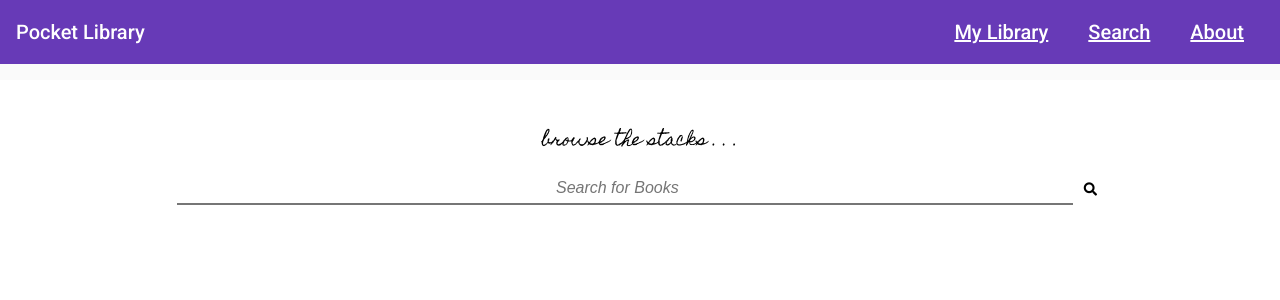
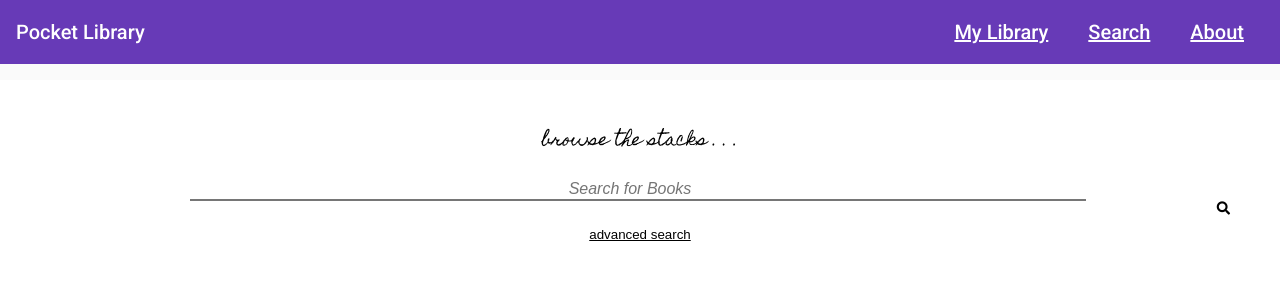
Before and after one commit to VenusCW/BookApp, an Angular app: page /search in a window 1280 px wide. Shown: the top 300 px of the page. Built offline with nearby package versions, Linux system fonts and the light colour scheme.

Commit message:
advanced search and my-library styling

```diff
--- a/src/app/app.module.ts
+++ b/src/app/app.module.ts
@@ -53,6 +53,7 @@ import { AboutComponent } from './about/about.component';
     MatListModule,
     MatFormFieldModule,
     MatCardModule,
+    MatListModule
   ],
   providers: [BooksService],
   bootstrap: [AppComponent],
--- a/src/app/books.service.ts
+++ b/src/app/books.service.ts
@@ -22,15 +22,17 @@ export class BooksService {
   public author: string = '';
   public category: string = '';
 
+
   constructor(private http: HttpClient) {}
+
 
   //search by string only, add maxReturn
   // authors: string, subject: string ; + '&maxResults=30' --> took these out to test returned results
-  getBooks(search: string) {
+  getBooks(search: string, author: string) {
     console.log(search);
     {
       const requestUrl =
-        this.url + '?q=' + search + '&orderBy=newest' + '&key=' + this.key;
+        this.url + '?q=' + search + 'inauthor:' + author + '&orderBy=relevance' + '&key=' + this.key;
 
       this.http.get(requestUrl).subscribe(
         (response: any) => {
--- a/src/app/existing-library/existing-library.component.html
+++ b/src/app/existing-library/existing-library.component.html
@@ -1,10 +1,15 @@
-
-<app-library-form></app-library-form>
+<app-main-nav></app-main-nav>
 
 <p>Existing Library</p>
 
-<div *ngFor='let library of library.books'>
-    <p> {{ library.title }} </p>
-    <p> {{ library.author }}</p>
-
-</div>
+<mat-list>
+  <div mat-subheader class="booksList">My Books</div>
+  <mat-list-item *ngFor="let library of library.books">
+    <mat-icon mat-list-icon>book</mat-icon>
+    <div mat-line>{{ library.title }}</div>
+    <div mat-line>{{ library.author }}</div>
+    <div mat-line>{{ library.status }}</div>
+  </mat-list-item>
+</mat-list>
+<mat-divider></mat-divider>
+<app-library-form></app-library-form>
--- a/src/app/search/search.component.css
+++ b/src/app/search/search.component.css
@@ -1,5 +1,8 @@
 * {
   box-sizing: border-box;
+}
+.hidden {
+  display: none;
 }
 body.background {
   margin: 0%;
@@ -19,11 +22,12 @@ body.background {
   padding-top: 10px;
   background: white;
 }
-
 .filter {
   display: flex;
-  flex-direction: row;
+  flex-direction: column;
   justify-content: center;
+  align-items: center;
+  padding-top: 15px;
   height: 4vh;
 }
 .search {
@@ -35,23 +39,41 @@ body.background {
   text-align: center;
   font-style: italic;
   font-size: medium;
-  padding: none;
+  padding-top: 30px;
 }
 .getBooks {
   border: none;
   background-color: white;
   text-decoration: none;
+  display: flex;
+  flex-direction: row;
+  align-self: flex-end;
+  padding-right: 50px;
+  padding-top: none;
+}
+.advanced-search {
+  display: flex;
+  padding-top: 10px;
+}
+.adv-btn {
+  border: none;
+  background: transparent;
+  text-decoration: underline;
+  cursor: pointer;
+}
+.adv-input {
+  padding-left: 5px;
+  margin-left: 5px;
 }
 #details-container {
   margin-left: 1em;
   margin-right: 1em;
-  margin-top: 1em;
+  margin-top: 3.5em;
   display: grid;
   grid-template-columns: repeat(2, 1fr);
   grid-auto-rows: auto;
   grid-row-gap: 1em;
   grid-column-gap: 1em;
-
 }
 .results {
   /* border: 1px solid rgba(5, 5, 5, 0.753); */
@@ -59,14 +81,14 @@ body.background {
   background-color: rgb(243, 242, 237);
   justify-items: center;
   color: black;
-  box-shadow: 0px 6px 10px black ;
+  box-shadow: 0px 6px 10px black;
 }
 .img-container {
   text-align: center;
   padding: 10px;
 }
 #bookCover {
-  box-shadow: 0px 6px 10px black ;
+  box-shadow: 0px 6px 10px black;
 }
 .dets {
   display: flex;
@@ -79,10 +101,6 @@ body.background {
 }
 @media only screen and (min-width: 768px) {
   .results {
-    /* display: flex; */
-    /* flex-direction: row; */
-    /* flex-wrap: wrap; */
-    border: 1px dotted black;
     margin: 10px;
     justify-items: center;
     border-radius: 15px;
@@ -104,10 +122,6 @@ body.background {
 
 @media only screen and (min-width: 1440px) {
   .results {
-    /* display: flex; */
-    /* flex-direction: row; */
-    /* flex-wrap: wrap; */
-    border: 1px dotted black;
     margin: 10px;
     justify-items: center;
     border-radius: 15px;
--- a/src/app/search/search.component.html
+++ b/src/app/search/search.component.html
@@ -15,31 +15,77 @@
       placeholder="Search for Books"
       class="search"
     />
-    <!-- <input [(ngModel)]="author" placeholder="search by author" /> -->
-    <!-- <input [(ngModel)]="subjectSearch" placeholder="search by subject" /> -->
-    <!-- <div onload="getNewBooks()"></div> -->
-    <button (click)="getBooksList()" class="getBooks">
+    <button *ngIf="!show" (click)="getBooksList()" class="getBooks">
       <i class="fas fa-search"></i>
     </button>
+    <div class="advanced-search">
+      <button (click)="toggle()" class="adv-btn" *ngIf="!show">advanced search</button>
+      <div *ngIf="show" class="more-inputs">
+        <input class="adv-input" placeholder="search by author" />
+        <input class="adv-input" placeholder="search by subject" />
+      </div>
+      <button
+        *ngIf="show"
+        (click)="getBooksList()"
+        class="getBooks"
+        id="adv-search-btn"
+      >
+        <i class="fas fa-search"></i>
+      </button>
+    </div>
   </div>
-
   <div id="details-container">
+    <mat-card
+      class="example-card"
+      *ngFor="let book of BooksService.books"
+      class="results"
+    >
+      <mat-card-header>
+        <mat-card-title> {{ book.volumeInfo.title }} </mat-card-title>
+        <mat-card-subtitle> {{ book.volumeInfo.authors }} </mat-card-subtitle>
+      </mat-card-header>
+      <img
+        mat-card-image
+        [src]="book.volumeInfo.imageLinks.thumbnail"
+        alt="book thumbnail"
+      />
+      <!-- how do we put an ngIf here to show this thumbnail if there isn't one available: https://books.google.com/googlebooks/images/no_cover_thumb.gif -->
+      <mat-card-content>
+        <p>Category: {{ book.volumeInfo.categories }}</p>
+      </mat-card-content>
+      <mat-card-actions>
+        <button
+          mat-button
+          id="preview"
+          (click)="goToLink(book.volumeInfo.previewLink)"
+        >
+          <img
+            class="prv-btn"
+            src="https://www.google.com/intl/en/googlebooks/images/gbs_preview_button1.png"
+          />
+        </button>
+        <button (click)="addFromSearch(book)" id="add" mat-button>SAVE</button>
+      </mat-card-actions>
+    </mat-card>
+  </div>
+  <!-- <div id="details-container">
     <div *ngFor="let book of BooksService.books" class="results">
       <div class="img-container">
         <img id="bookCover" [src]="book.volumeInfo.imageLinks.thumbnail" />
       </div>
       <div class="dets">
         <p>Title: {{ book.volumeInfo.title }}</p>
-        <p>Author: {{ book.volumeInfo.authors }}</p>
-        <!-- if we want to make this optional wrap in an ngIf -->
-        <p>Category: {{ book.volumeInfo.categories }}</p>
+        <p>Author: {{ book.volumeInfo.authors }}</p> -->
+  <!-- if we want to make this optional wrap in an ngIf -->
+  <!-- <p>Category: {{ book.volumeInfo.categories }}</p>
       </div>
       <button id="preview" (click)="goToLink(book.volumeInfo.previewLink)">
-        <img class="prv-btn"
+        <img
+          class="prv-btn"
           src="https://www.google.com/intl/en/googlebooks/images/gbs_preview_button1.png"
         />
       </button>
       <button (click)="addFromSearch(book)" id="add">Add to Library</button>
     </div>
-  </div>
+  </div> -->
 </body>
--- a/src/app/search/search.component.ts
+++ b/src/app/search/search.component.ts
@@ -17,11 +17,12 @@ export class SearchComponent implements OnInit {
   public author: string = '';
   public subjectSearch: string = '';
   public title: string = '';
+  public show: boolean = false;
 
   getBooksList(): void {
     this.BooksService.getBooks(
-      this.generalSearch
-      // this.author,
+      this.generalSearch,
+      this.author
       // this.subjectSearch
     );
   }
@@ -34,6 +35,9 @@ export class SearchComponent implements OnInit {
 
   ngOnInit() {
     // this.BooksService.getBooks();
+  }
+  toggle() {
+    this.show = !this.show;
   }
   goToLink(url: string) {
     window.open(url, '_blank');
```
